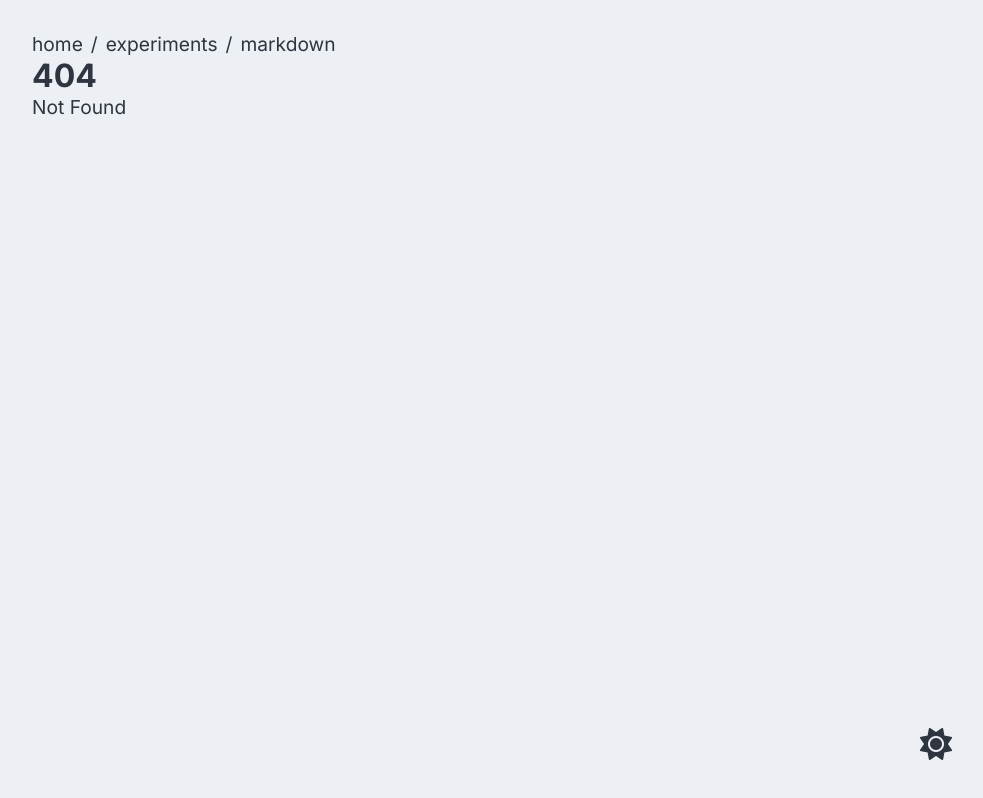
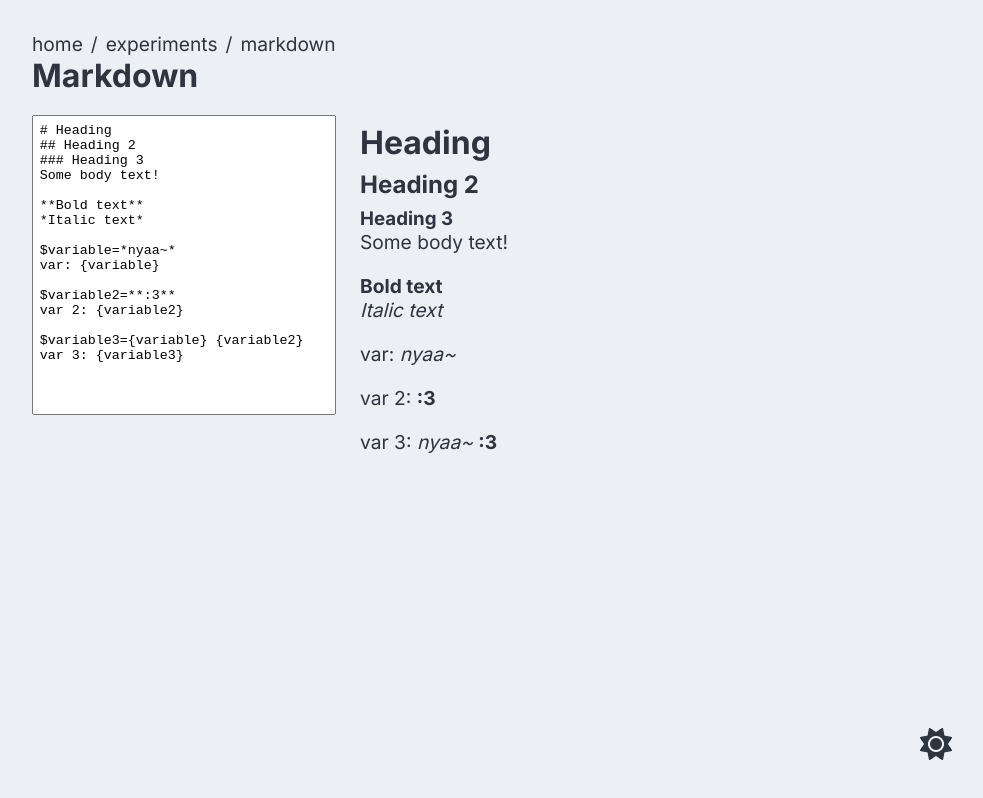
Before and after one commit to cute-catgirl/website, a SvelteKit app: page /experiments/markdown in a window 1280 px wide. Before the commit this address had no page. Shown: the whole page, without its empty margins (288-1271 px from the left). Built offline with nearby package versions, Linux system fonts and the light colour scheme.

Commit message:
markdown experiment

```diff
--- a/src/routes/experiments/+page.svelte
+++ b/src/routes/experiments/+page.svelte
@@ -16,4 +16,7 @@
     <li>
         <a href="https://cute-catgirl.github.io/clicker-v2/">click 2</a>
     </li>
+    <li>
+        <a href="/experiments/markdown">markdown</a>
+    </li>
 </ul>
--- /dev/null
+++ b/src/routes/experiments/markdown/+page.svelte
@@ -0,0 +1,107 @@
+<script>
+	const headingRegex = /^(#{1,6})\s(.*)$/;
+	const expressionRegex = /^\$(.*)$/;
+	const italicRegex = /(\*|_)(.*?)\1/g;
+	const boldRegex = /(\*\*|__)(.*?)\1/g;
+	let rawContent = $state(
+		'# Heading\n## Heading 2\n### Heading 3\nSome body text!\n\n**Bold text**\n*Italic text*\n\n$variable=*nyaa~*\nvar: {variable}\n\n$variable2=**:3**\nvar 2: {variable2}\n\n$variable3={variable} {variable2}\nvar 3: {variable3}'
+	);
+
+	let content = $derived.by(() => {
+		let lines = rawContent.split('\n');
+		let parsedLines = [];
+		let documentVariables = {};
+
+		const applyInlineStyles = (text, visited = new Set()) => {
+			let textToReturn = text;
+
+			// Apply bold and italic formatting
+			textToReturn = textToReturn.replace(boldRegex, '<strong>$2</strong>');
+			textToReturn = textToReturn.replace(italicRegex, '<em>$2</em>');
+
+			// Resolve variables
+			textToReturn = textToReturn.replace(/\{(.+?)\}/g, (match, variable) => {
+				if (visited.has(variable)) {
+					console.error(`Circular reference detected for variable: ${variable}`);
+					return 'nice try';
+				}
+				if (!documentVariables[variable]) {
+					return match;
+				}
+				visited.add(variable);
+				const resolvedValue = applyInlineStyles(documentVariables[variable], visited);
+				visited.delete(variable);
+				return resolvedValue;
+			});
+
+			return textToReturn;
+		};
+
+		const handleExpression = (expression) => {
+			const [variable, value] = expression.split('=');
+			documentVariables[variable] = value;
+			console.log(documentVariables);
+		};
+
+		for (let line of lines) {
+			const headingMatch = line.match(headingRegex);
+			const expressionMatch = line.match(expressionRegex);
+			if (line.trim() === '') {
+				parsedLines.push('<br>');
+			} else if (expressionMatch) {
+				handleExpression(expressionMatch[1]);
+			} else if (headingMatch) {
+				const level = headingMatch[1].length;
+				const text = applyInlineStyles(headingMatch[2]);
+				parsedLines.push(`<h${level}>${text}</h${level}>`);
+			} else {
+				const paragraph = applyInlineStyles(line);
+				parsedLines.push(`<p>${paragraph}</p>`);
+			}
+		}
+		return parsedLines.join('');
+	});
+</script>
+
+<h1>Markdown</h1>
+<br />
+<div id="container">
+	<div>
+		<textarea bind:value={rawContent}></textarea>
+	</div>
+	<div id="document">
+		{@html content}
+	</div>
+</div>
+
+<style>
+	#container {
+		width: 100%;
+		display: flex;
+		justify-content: center;
+		gap: 1em;
+	}
+
+	textarea {
+		box-sizing: border-box;
+		width: 100%;
+		height: auto;
+		min-height: 300px;
+		font-family: monospace;
+		padding: 0.5em;
+		resize: none;
+	}
+
+	#container > div {
+		flex: 1;
+	}
+
+	#document {
+		white-space: pre-wrap;
+		padding: 0.5em;
+	}
+
+	li {
+		font-size: 1.2em;
+	}
+</style>
```
